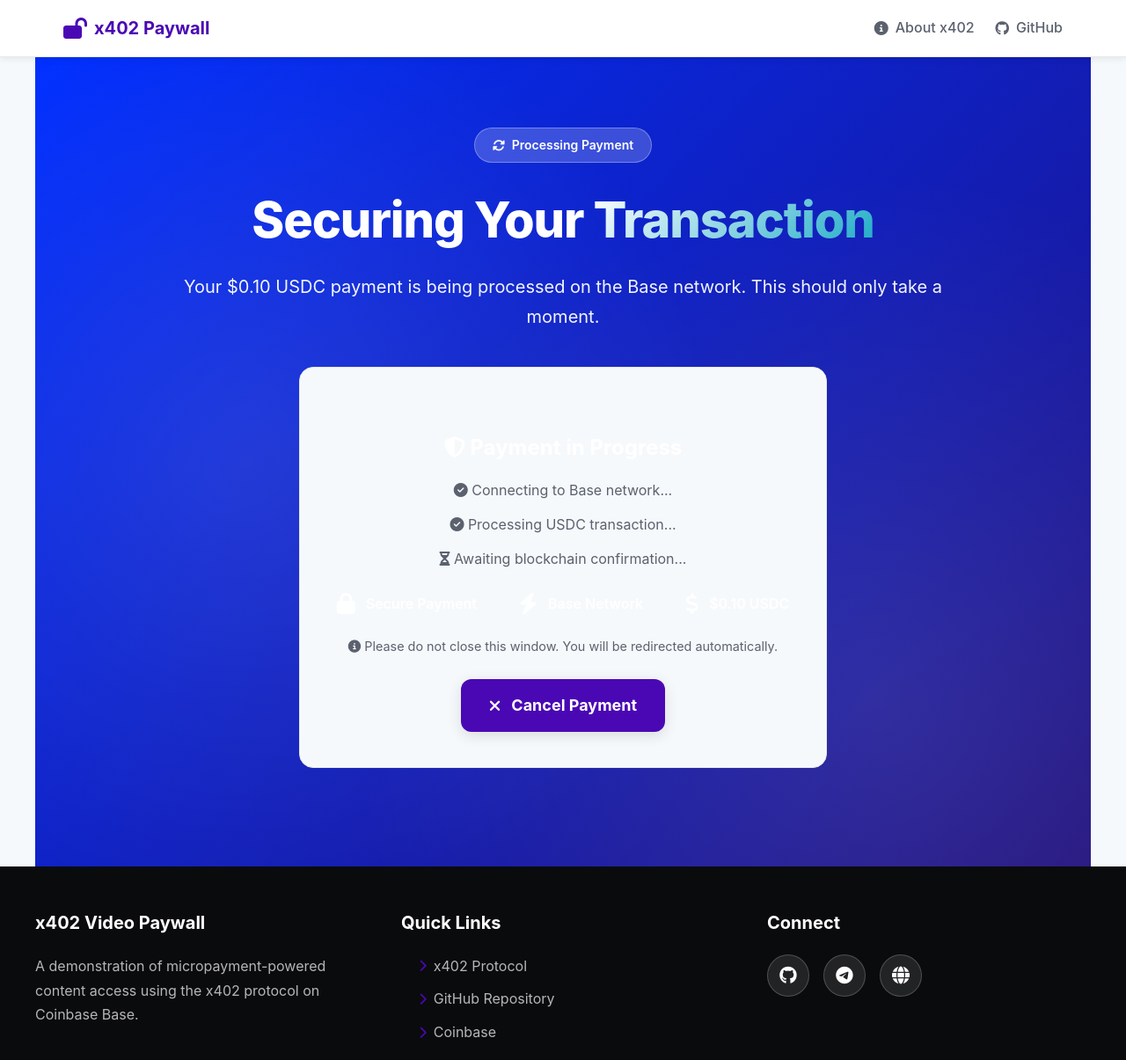
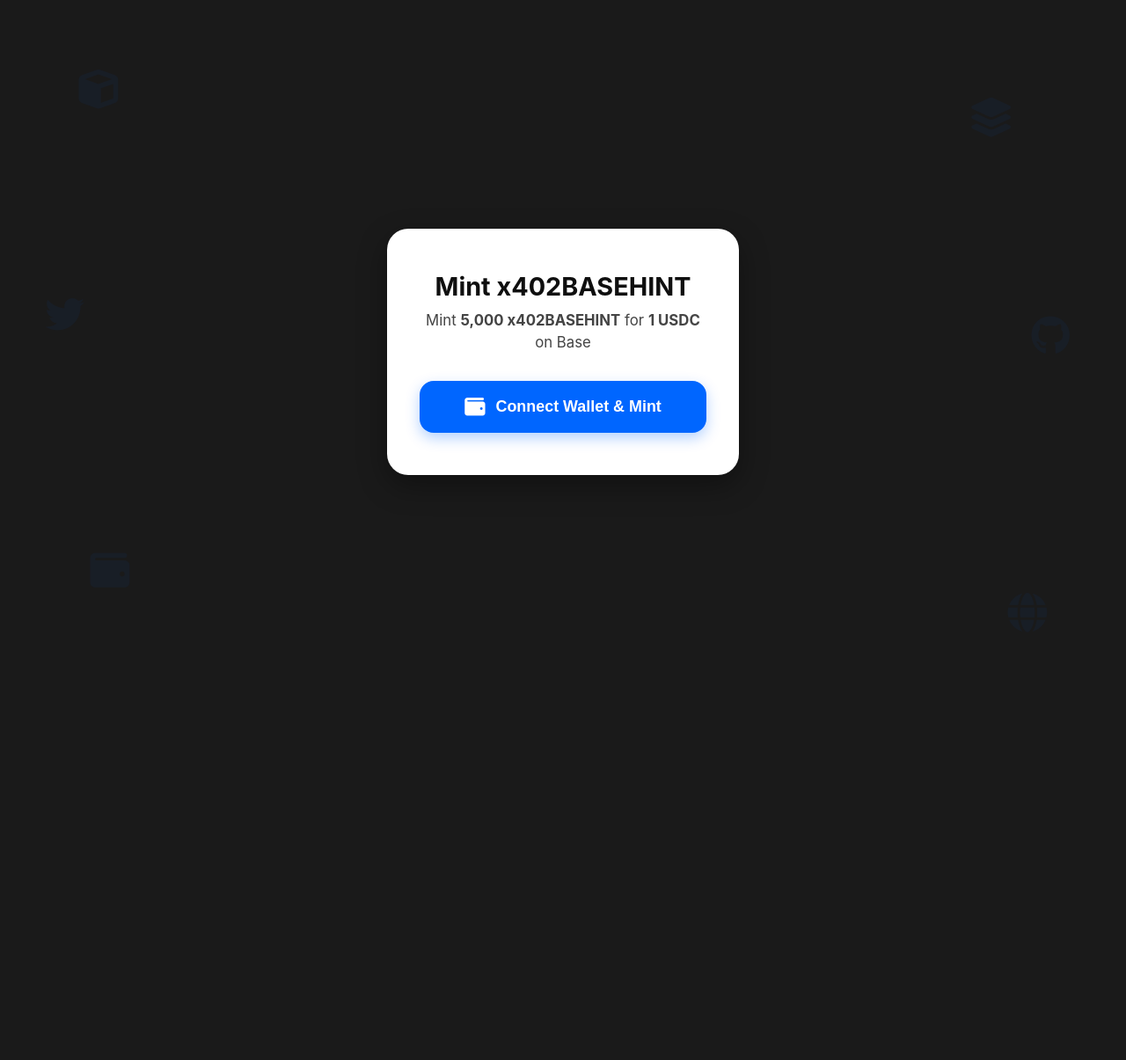
Before and after one commit to 939h/x402-VIDAI, a website: page public/authenticate.html in a window 1280 px wide. Shown: the top 1205 px of the page at 88% size. After the commit the page ends 800 px from the top, so only its background shows below. Drawn offline with Linux system fonts and the light colour scheme; a web font is replaced by a local one.

Commit message:
authenticate.html

```diff
--- a/public/authenticate.html
+++ b/public/authenticate.html
@@ -2,161 +2,168 @@
 <html lang="en">
 <head>
   <meta charset="UTF-8" />
-    <meta name="viewport" content="width=device-width, initial-scale=1.0" />
+  <meta name="viewport" content="width=device-width, initial-scale=1.0"/>
+  <title>Mint x402BASEHINT</title>
 
-    <!-- Favicon -->
-    <link rel="icon" type="image/svg+xml" href="favicon.svg" />
-    <link rel="alternate icon" href="favicon.ico" />
+  <!-- Inter font -->
+  <link rel="preconnect" href="https://rsms.me/">
+  <link rel="stylesheet" href="https://rsms.me/inter/inter.css">
 
-    <link rel="stylesheet" href="style.css" />
-    <link rel="stylesheet" href="https://cdnjs.cloudflare.com/ajax/libs/font-awesome/6.4.0/css/all.min.css" />
+  <style>
+    :root {
+      --blue: #0066ff;
+      --blue-hover: #0052cc;
+      --bg: #1a1a1a;           /* dark grey background */
+      --card-bg: #ffffff;
+      --text: #e0e0e0;
+      --text-dark: #0a0a0a;
+      --shadow: 0 12px 32px rgba(0,0,0,.35);
+      --icon-deco: rgba(0,102,255,.09);
+    }
 
-    <!-- HTML Meta Tags -->
-    <title>Processing Payment | x402 Video Paywall</title>
-    <meta name="description" content="Processing your secure USDC micropayment via x402 protocol." />
+    * { margin:0; padding:0; box-sizing:border-box; }
 
-    <!-- Facebook Meta Tags -->
-    <meta property="og:url" content="https://x402.enlomy.xyz/" />
-    <meta property="og:type" content="website" />
-    <meta property="og:title" content="Processing Payment | x402 Video Paywall" />
-    <meta property="og:description" content="Processing your secure USDC micropayment via x402 protocol." />
-    <meta
-      property="og:image"
-      content="https://opengraph.b-cdn.net/production/images/afea1e83-0adf-4492-9692-599da59e6182.png?token=nH7qEiqQ28Fyw91we3XTwxZpqk3vbIeIl3hjVfsNpHQ&height=266&width=500&expires=33297677916"
-    />
+    body {
+      font-family: 'Inter', system-ui, sans-serif;
+      background: var(--bg);
+      color: var(--text);
+      min-height:100vh;
+      display:flex;
+      align-items:center;
+      justify-content:center;
+      padding:1rem;
+      position:relative;
+      overflow:hidden;
+    }
 
-    <!-- Twitter Meta Tags -->
-    <meta name="twitter:card" content="summary_large_image" />
-    <meta property="twitter:domain" content="x402.enlomy.xyz" />
-    <meta property="twitter:url" content="https://x402.enlomy.xyz/" />
-    <meta name="twitter:title" content="Processing Payment | x402 Video Paywall" />
-    <meta name="twitter:description" content="Processing your secure USDC micropayment via x402 protocol." />
-    <meta
-      name="twitter:image"
-      content="https://opengraph.b-cdn.net/production/images/afea1e83-0adf-4492-9692-599da59e6182.png?token=nH7qEiqQ28Fyw91we3XTwxZpqk3vbIeIl3hjVfsNpHQ&height=266&width=500&expires=33297677916"
-    />
+    /* Decorative icons (non-functional) */
+    .deco {
+      position:absolute;
+      font-size:2.8rem;
+      color:var(--icon-deco);
+      pointer-events:none;
+      user-select:none;
+      opacity:0.6;
+    }
+    .deco:nth-child(1){top:10%;left:7%;}       /* blockchain cube */
+    .deco:nth-child(2){top:14%;right:10%;}     /* layer group (Base) */
+    .deco:nth-child(3){bottom:16%;left:8%;}    /* wallet */
+    .deco:nth-child(4){bottom:10%;right:7%;}   /* globe */
+    .deco:nth-child(5){top:42%;left:4%;}       /* twitter */
+    .deco:nth-child(6){top:45%;right:5%;}      /* github */
+
+    .card {
+      background:var(--card-bg);
+      color:var(--text-dark);
+      padding:3rem 2.3rem;
+      border-radius:24px;
+      box-shadow:var(--shadow);
+      text-align:center;
+      max-width:400px;
+      width:100%;
+      position:relative;
+      z-index:10;
+      transition:transform .25s ease;
+    }
+    .card:hover { transform:translateY(-6px); }
+
+    h1 {
+      font-size:1.8rem;
+      font-weight:700;
+      margin-bottom:.6rem;
+      color:#0f0f0f;
+    }
+    p {
+      font-size:1.05rem;
+      color:#444;
+      margin-bottom:1.9rem;
+      line-height:1.5;
+    }
+
+    .pay-button {
+      background:var(--blue);
+      color:#fff;
+      border:none;
+      padding:18px 40px;
+      font-size:1.12rem;
+      font-weight:600;
+      border-radius:16px;
+      cursor:pointer;
+      width:100%;
+      display:flex;
+      align-items:center;
+      justify-content:center;
+      gap:12px;
+      transition:all .25s ease;
+      box-shadow:0 6px 16px rgba(0,102,255,.3);
+    }
+    .pay-button:hover:not(:disabled){
+      background:var(--blue-hover);
+      transform:translateY(-2px);
+      box-shadow:0 8px 20px rgba(0,102,255,.4);
+    }
+    .pay-button:disabled{
+      background:#666;
+      cursor:not-allowed;
+      box-shadow:none;
+      transform:none;
+    }
+
+    .icon {font-size:1.3em;}
+    .spinner {animation:spin 1s linear infinite;}
+    @keyframes spin{to{transform:rotate(360deg);}}
+
+    /* Inter font fallback */
+    html { font-family: 'Inter', sans-serif; }
+    @supports (font-variation-settings: normal) {
+      html { font-family: 'Inter var', sans-serif; }
+    }
+  </style>
+
+  <link rel="stylesheet"
+        href="https://cdnjs.cloudflare.com/ajax/libs/font-awesome/6.4.0/css/all.min.css"/>
 </head>
 <body>
-    <!-- Navigation -->
-    <nav class="navbar">
-      <div class="nav-container">
-        <div class="nav-brand">
-          <i class="fas fa-lock-open"></i>
-          <span>x402 Paywall</span>
-        </div>
-        <div class="nav-links">
-          <a href="https://www.x402.org/" target="_blank" class="nav-link">
-            <i class="fas fa-info-circle"></i> About x402
-          </a>
-          <a href="https://github.com/enlomy/x402-micropayments" target="_blank" class="nav-link">
-            <i class="fab fa-github"></i> GitHub
-          </a>
-        </div>
-      </div>
-    </nav>
 
-    <!-- Payment Processing Section -->
-    <section class="hero" style="min-height: 70vh; display: flex; align-items: center;">
-      <div class="hero-content">
-        <div class="hero-badge">
-          <i class="fas fa-sync-alt fa-spin"></i>
-          <span>Processing Payment</span>
-        </div>
-        <h1 class="hero-title">
-          Securing Your <span class="gradient-text">Transaction</span>
-        </h1>
-        <p class="hero-description">
-          Your $0.10 USDC payment is being processed on the Base network. This should only take a moment.
-        </p>
+  <!-- Decorative icons (non-functional) -->
+  <i class="deco fas fa-cube"></i>
+  <i class="deco fas fa-layer-group"></i>
+  <i class="deco fas fa-wallet"></i>
+  <i class="deco fas fa-globe"></i>
+  <i class="deco fab fa-twitter"></i>
+  <i class="deco fab fa-github"></i>
 
-        <!-- Payment Processing Card -->
-        <div class="feature-card" style="max-width: 600px; margin: 2rem auto; text-align: center;">
-          <div class="payment-processing">
-            <div class="loader" style="margin: 2rem auto;"></div>
-            <h3 style="margin-top: 1.5rem; margin-bottom: 1rem; color: var(--primary);">
-              <i class="fas fa-shield-alt"></i> Payment in Progress
-            </h3>
-            <p style="margin-bottom: 0.75rem;">
-              <i class="fas fa-check-circle" style="color: var(--success);"></i>
-              Connecting to Base network...
-            </p>
-            <p style="margin-bottom: 0.75rem;">
-              <i class="fas fa-check-circle" style="color: var(--success);"></i>
-              Processing USDC transaction...
-            </p>
-            <p style="margin-bottom: 1.5rem;">
-              <i class="fas fa-hourglass-half" style="color: var(--warning);"></i>
-              Awaiting blockchain confirmation...
-            </p>
-            <div class="hero-stats" style="margin-bottom: 1.5rem;">
-              <div class="stat-item">
-                <i class="fas fa-lock"></i>
-                <span>Secure Payment</span>
-              </div>
-              <div class="stat-item">
-                <i class="fas fa-bolt"></i>
-                <span>Base Network</span>
-              </div>
-              <div class="stat-item">
-                <i class="fas fa-dollar-sign"></i>
-                <span>$0.10 USDC</span>
-              </div>
-            </div>
-            <p style="color: var(--text-secondary); font-size: 0.9rem; margin-bottom: 1.5rem;">
-              <i class="fas fa-info-circle"></i>
-              Please do not close this window. You will be redirected automatically.
-            </p>
+  <div class="card">
+    <h1>Mint x402BASEHINT</h1>
+    <p>Mint <strong>5,000 x402BASEHINT</strong> for <strong>1 USDC</strong> on Base</p>
+
+    <button id="payButton" class="pay-button">
+      <i class="fas fa-wallet icon"></i>
+      <span>Connect Wallet & Mint</span>
+    </button>
   </div>
 
-          <a href="/" class="cta-button secondary">
-            <i class="fas fa-times"></i>
-            Cancel Payment
-          </a>
-        </div>
-      </div>
-    </section>
+  <script>
+    const btn = document.getElementById('payButton');
 
-    <!-- Footer -->
-    <footer class="footer">
-      <div class="footer-content">
-        <div class="footer-section">
-          <h4>x402 Video Paywall</h4>
-          <p>A demonstration of micropayment-powered content access using the x402 protocol on Coinbase Base.</p>
-        </div>
+    btn.addEventListener('click', async () => {
+      btn.disabled = true;
+      btn.innerHTML = `<i class="fas fa-spinner spinner icon"></i><span>Processing Mint…</span>`;
 
-        <div class="footer-section">
-          <h4>Quick Links</h4>
-          <ul class="footer-links">
-            <li><a href="https://www.x402.org/" target="_blank"><i class="fas fa-chevron-right"></i> x402 Protocol</a></li>
-            <li><a href="https://github.com/enlomy/x402-micropayments" target="_blank"><i class="fas fa-chevron-right"></i> GitHub Repository</a></li>
-            <li><a href="https://www.coinbase.com/" target="_blank"><i class="fas fa-chevron-right"></i> Coinbase</a></li>
-          </ul>
-        </div>
+      try {
+        // === YOUR x402 MINT LOGIC HERE ===
+        // await mintX402BaseHint(5000, 1); // Replace with real call
+        await new Promise(r => setTimeout(r, 2500)); // DEMO
 
-        <div class="footer-section">
-          <h4>Connect</h4>
-          <div class="social-links">
-            <a href="https://github.com/enlomy/x402-micropayments" target="_blank" class="social-link" title="GitHub">
-              <i class="fab fa-github"></i>
-            </a>
-            <a href="https://t.me/enlomy" target="_blank" class="social-link" title="Telegram">
-              <i class="fab fa-telegram"></i>
-            </a>
-            <a href="https://www.x402.org/" target="_blank" class="social-link" title="x402">
-              <i class="fas fa-globe"></i>
-            </a>
-          </div>
-        </div>
-      </div>
+        alert('Mint successful! 5,000 x402BASEHINT added.');
+        // window.location = '/dashboard';
 
-      <div class="footer-bottom">
-        <p>&copy; <span id="current-year"></span> Enlomy. Built with <i class="fas fa-heart"></i> for the decentralized web.</p>
-      </div>
-    </footer>
-
-    <script>
-      // Dynamically update the year
-      document.getElementById('current-year').textContent = new Date().getFullYear();
+      } catch (e) {
+        btn.disabled = false;
+        btn.innerHTML = `<i class="fas fa-redo icon"></i><span>Try Again</span>`;
+        console.error('Mint failed:', e);
+      }
+    });
   </script>
 </body>
 </html>
```
Lines whose indentation alone changed are shown as unchanged.
